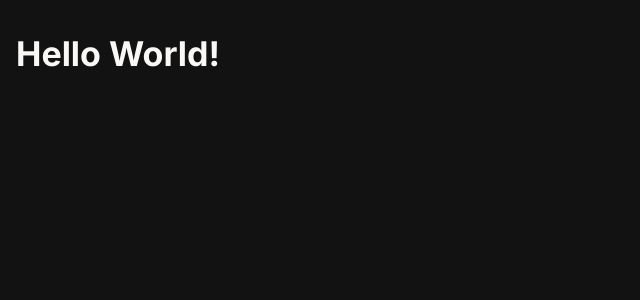
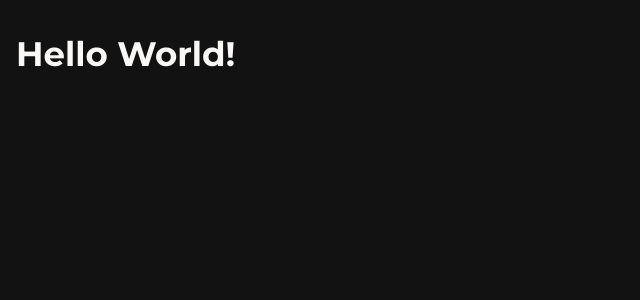
Before and after one commit to Hartaithan/trophy-hunt-template, a Next.js app: page / in a window 1280 px wide. Shown: the top 300 px of the page, without its empty margins (0-640 px from the left). Built offline with nearby package versions, Linux system fonts and the light colour scheme.

Commit message:
change font style

```diff
--- a/app/layout.tsx
+++ b/app/layout.tsx
@@ -5,9 +5,9 @@ import type { Metadata, Viewport } from "next";
 import type { FC, PropsWithChildren } from "react";
 import { ColorSchemeScript } from "@mantine/core";
 import AppProviders from "@/providers/AppProviders";
-import { Inter } from "next/font/google";
+import { Montserrat } from "next/font/google";
 
-const inter = Inter({ subsets: ["latin", "cyrillic"] });
+const font = Montserrat({ subsets: ["latin", "cyrillic"] });
 
 export const metadata: Metadata = {
   title: "Welcome to Trophy Hunt Template",
@@ -27,7 +27,7 @@ const MainLayout: FC<PropsWithChildren> = ({ children }) => {
         <ColorSchemeScript defaultColorScheme="dark" />
       </head>
       <body>
-        <AppProviders fontFamily={inter.style.fontFamily}>
+        <AppProviders fontFamily={font.style.fontFamily}>
           {children}
         </AppProviders>
       </body>
```
